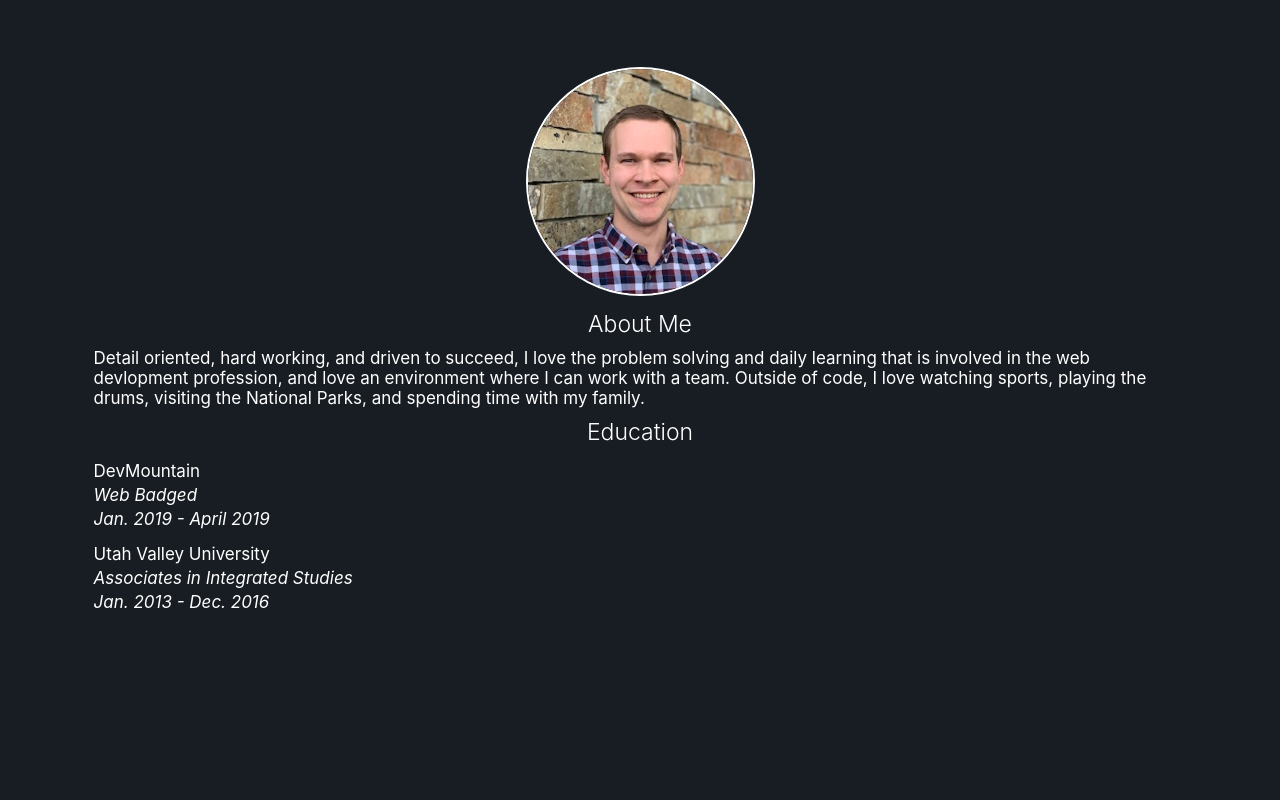
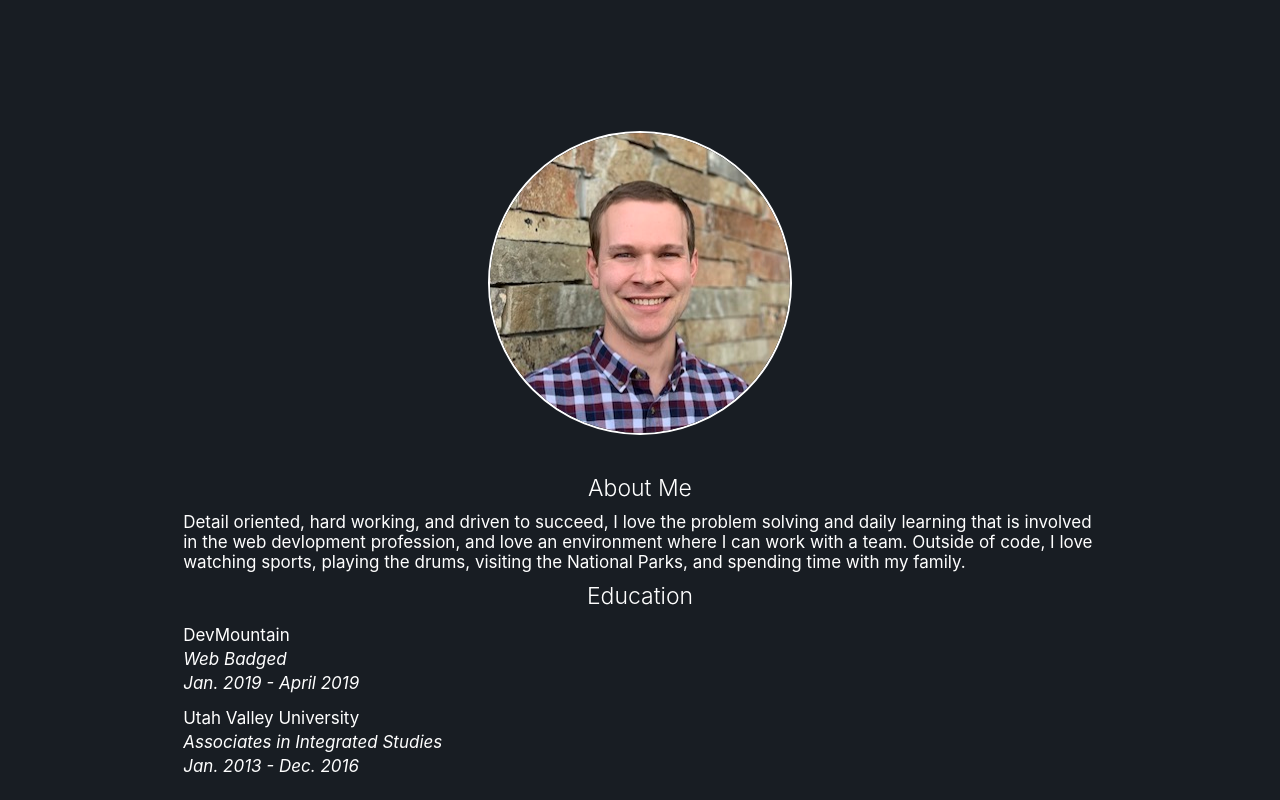
Before and after one commit to mattcbodily/portfolio-two, a React (Create React App) app: page / in a window 1280 px wide. Shown: the part 780-1580 px from the top of the page. Built offline with nearby package versions, Linux system fonts and the light colour scheme.

Commit message:
Adjusted styling to the About component

```diff
--- a/src/Components/About/About.css
+++ b/src/Components/About/About.css
@@ -15,6 +15,24 @@
     margin: 15px 0px;
 }
 
+/* .institution {
+    text-align: center;
+} */
+
 .education-italics {
     font-style: italic;
+    /* text-align: center; */
 }
+
+@media(min-width: 700px){
+    .about-container {
+        height: 88vh;
+        padding: 12vh 14vw;
+    }
+
+    .portfolio-picture {
+        height: 300px;
+        width: 300px;
+        margin-bottom: 25px;
+    }
+}
--- a/src/Components/About/About.js
+++ b/src/Components/About/About.js
@@ -9,6 +9,7 @@ const About = () => {
                 src={PortfolioPicture}
                 alt='Matt Bodily'
                 className='portfolio-picture' />
+            <div>
                 <h3>About Me</h3>
                 <p>Detail oriented, hard working, and driven to succeed,
                 I love the problem solving and daily learning that is involved in the web devlopment profession, and love an
@@ -17,15 +18,16 @@ const About = () => {
                 </p>
                 <h3>Education</h3>
                 <section className='education-block'>
-                <p>DevMountain</p>
+                    <p className='institution'>DevMountain</p>
                     <p className='education-italics'>Web Badged</p>
                     <p className='education-italics'>Jan. 2019 - April 2019</p>
                 </section>
                 <section className='education-block'>
-                <p>Utah Valley University</p>
+                    <p className='institution'>Utah Valley University</p>
                     <p className='education-italics'>Associates in Integrated Studies</p>
                     <p className='education-italics'>Jan. 2013 - Dec. 2016</p>
                 </section>
+            </div>
         </div>
     )
 }
```
Lines whose indentation alone changed are shown as unchanged.
